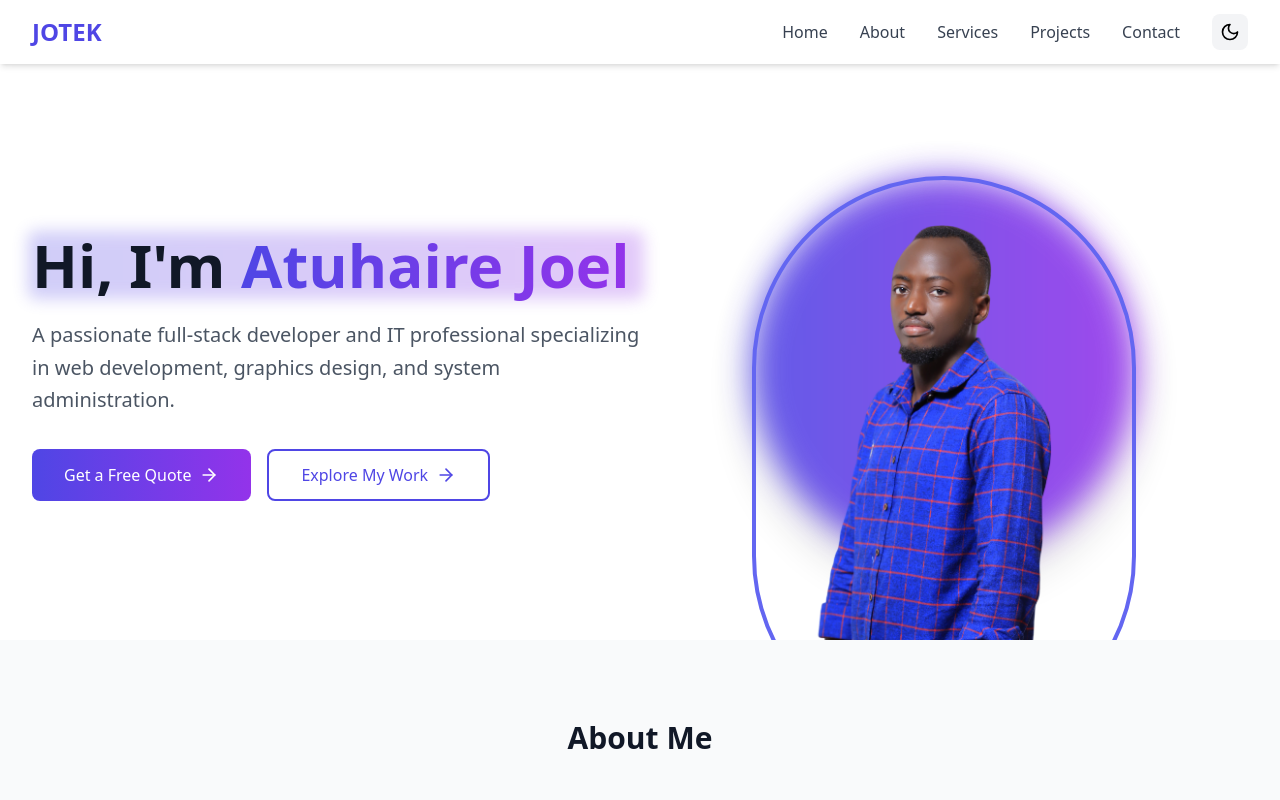
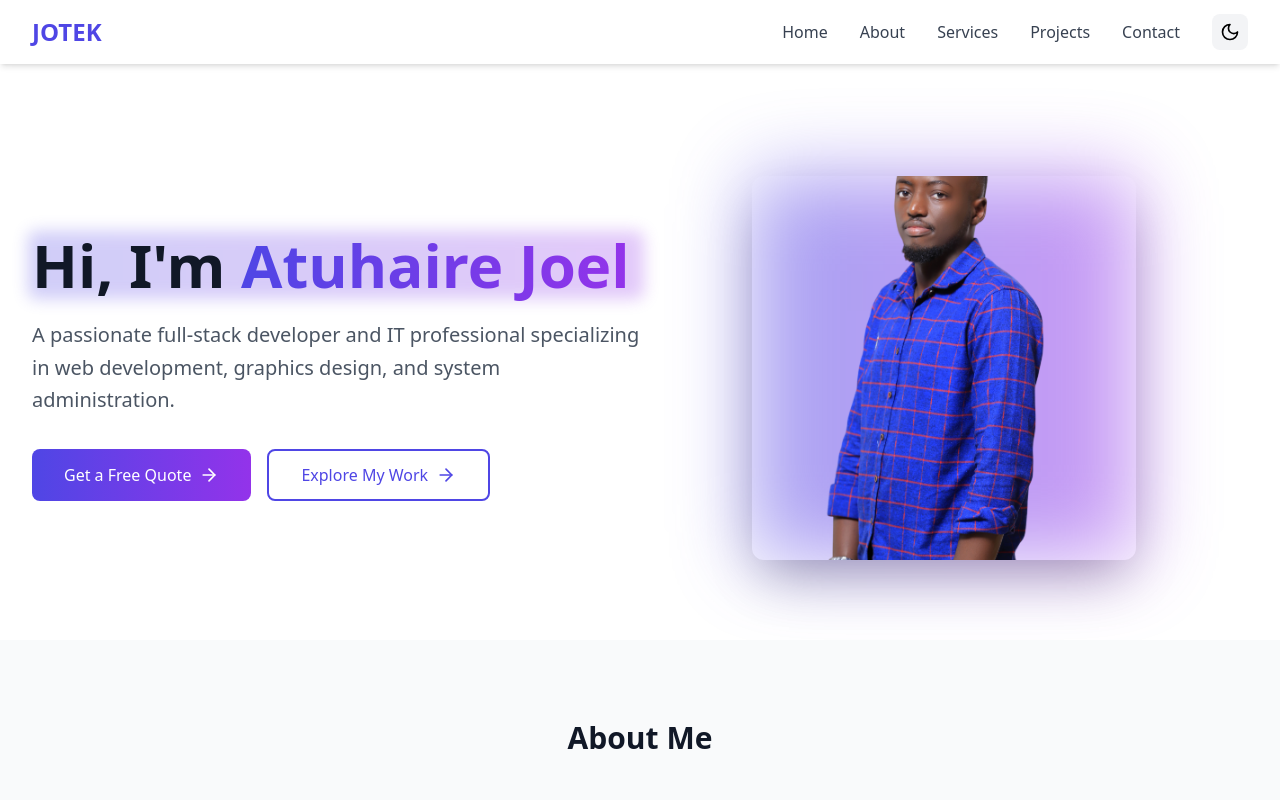
Before and after one commit to JOELATUHAURE/portfolio2, a React (Vite) app: page / in a window 1280 px wide. Shown: the top 800 px of the page. Built offline with nearby package versions, Linux system fonts and the light colour scheme.

Commit message:
Update Hero.tsx

```diff
--- a/src/components/Hero.tsx
+++ b/src/components/Hero.tsx
@@ -44,21 +44,19 @@ const Hero = () => {
             </div>
           </div>
 
-          {/* Right Section - Profile Image with Pop-Out Effect */}
+          {/* Right Section - Image with Glowing Effect */}
           <div className="lg:w-1/2 flex justify-center">
-            <div className="relative group w-64 h-64 lg:w-96 lg:h-96">
+            <div className="relative w-64 h-64 lg:w-96 lg:h-96">
 
-              {/* Outer Glow Effect */}
-              <div className="absolute inset-0 rounded-full bg-gradient-to-r from-indigo-600 to-purple-600 shadow-2xl blur-lg animate-pulse"></div>
+              {/* Glowing Background Effect */}
+              <div className="absolute inset-0 bg-gradient-to-r from-indigo-600 to-purple-600 rounded-xl blur-2xl opacity-50 animate-pulse"></div>
 
-              {/* Single Image with 3D Pop-Out Effect */}
-              <div className="relative rounded-full overflow-hidden border-4 border-indigo-500 dark:border-indigo-400 transform group-hover:scale-110 transition-all duration-300">
-                <img
-                  src="/portfolio-image.png"
-                  alt="Atuhaire Joel"
-                  className="w-full h-full object-cover rounded-full shadow-xl transform scale-110 translate-y-4 group-hover:translate-y-0 transition-all duration-300 ease-out"
-                />
-              </div>
+              {/* Actual Image */}
+              <img
+                src="/portfolio-image.png"
+                alt="Atuhaire Joel"
+                className="relative w-full h-full object-cover rounded-xl shadow-2xl"
+              />
             </div>
           </div>
 
```
